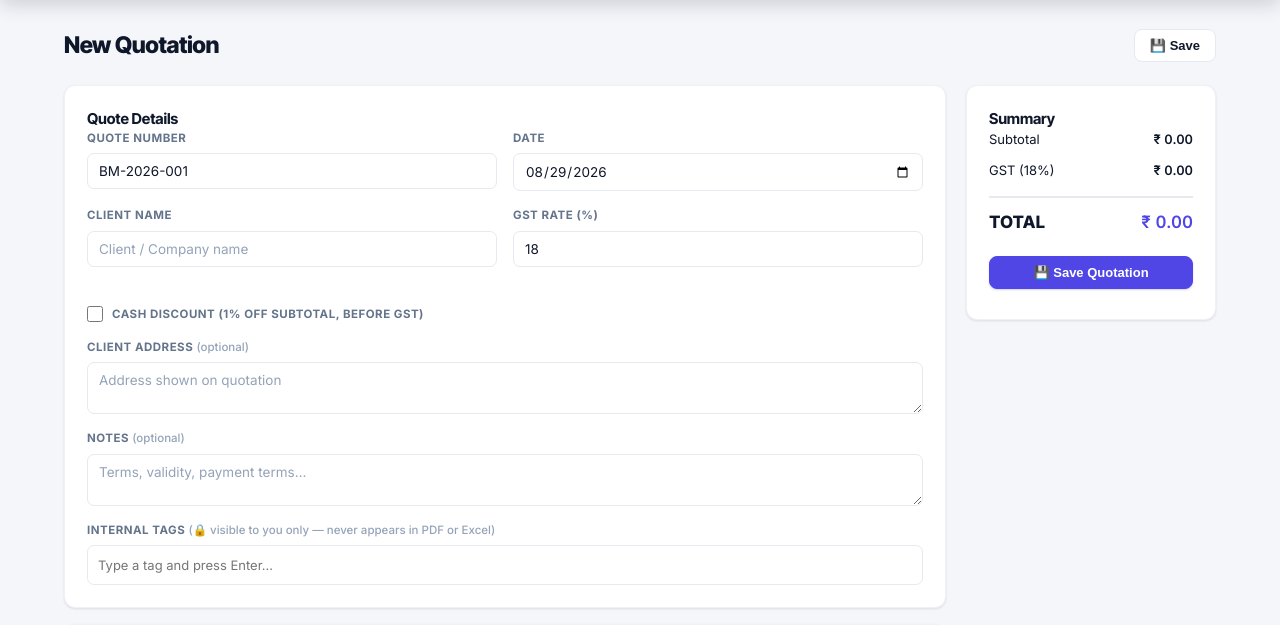
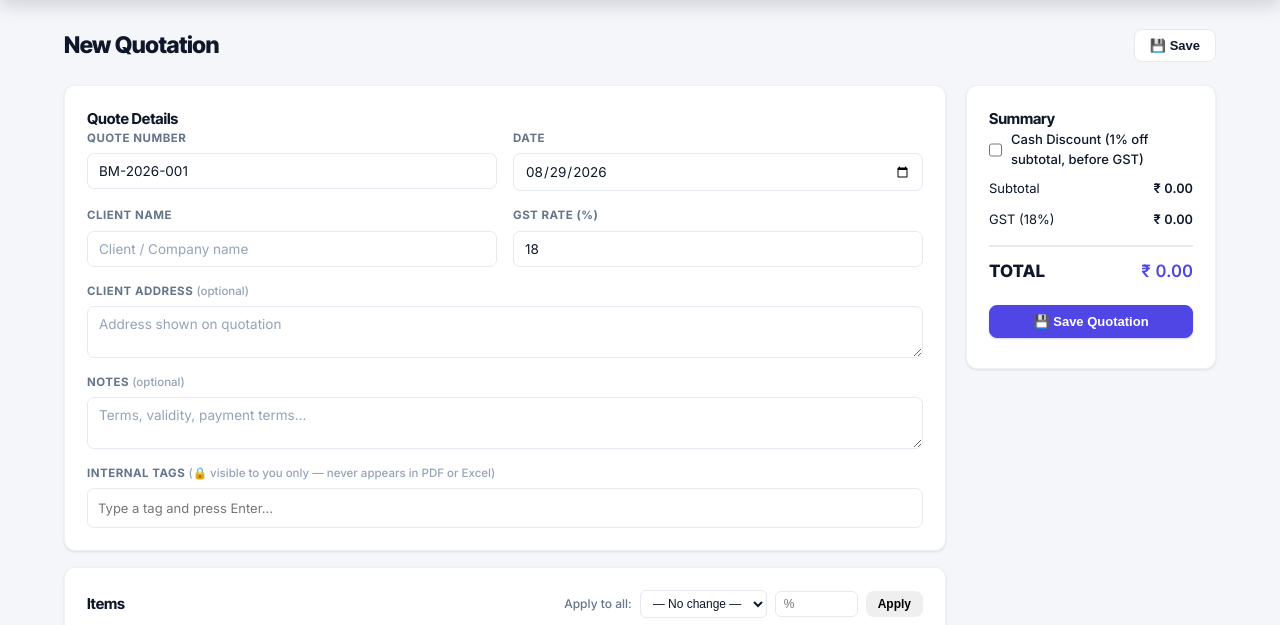
Before and after one commit to Ritvik-Anand/QuoteMaker, a Flask app: page /quotation/new in a window 1280 px wide. Shown: the part 60-685 px from the top of the page. Run offline with Flask 3, Linux system fonts and the light colour scheme; the visitor is signed in with stand-in values (Sample User, id 1); data that the repository does not hold is empty; parts of the project's set-up code (start-up, migrations or seed data) failed here and were passed over; some libraries are stand-ins or nearby versions.

Commit message:
Move Cash Discount checkbox into the Summary sidebar
Puts it next to the totals it affects instead of buried in the Quote
Details form, where it's easy to miss.

```diff
--- a/templates/quotation.html
+++ b/templates/quotation.html
@@ -45,13 +45,6 @@
         <div class="form-group">
           <label>GST Rate (%)</label>
           <input type="number" id="gst-rate" class="input" value="18" min="0" max="100" step="0.5" oninput="updateTotals()" />
-        </div>
-        <div class="form-group">
-          <label>&nbsp;</label>
-          <label class="checkbox-label">
-            <input type="checkbox" id="cash-discount" onchange="updateTotals()"/>
-            <span>Cash Discount (1% off subtotal, before GST)</span>
-          </label>
         </div>
         <div class="form-group full-width">
           <label>Client Address <span class="opt">(optional)</span></label>
@@ -122,6 +115,10 @@
   <div class="quote-sidebar">
     <div class="card totals-card sticky-top">
       <h2 class="card-title">Summary</h2>
+      <label class="checkbox-label" style="margin-bottom:10px">
+        <input type="checkbox" id="cash-discount" onchange="updateTotals()"/>
+        <span>Cash Discount (1% off subtotal, before GST)</span>
+      </label>
       <div class="totals">
         <div class="total-row"><span>Subtotal</span><span id="t-subtotal">₹ 0.00</span></div>
         <div class="total-row" id="t-discount-row" style="display:none"><span>Cash Discount (1%)</span><span id="t-discount">− ₹ 0.00</span></div>
```
